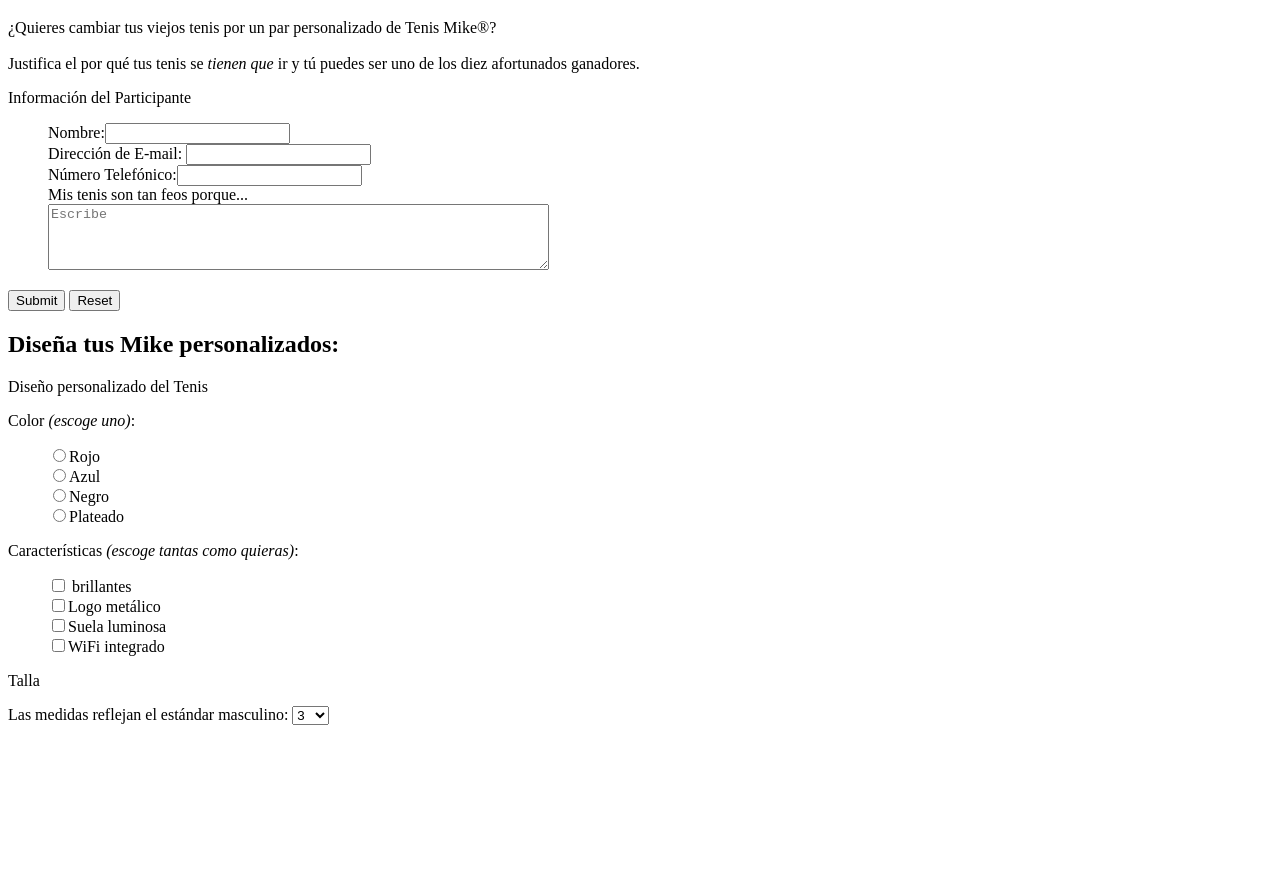
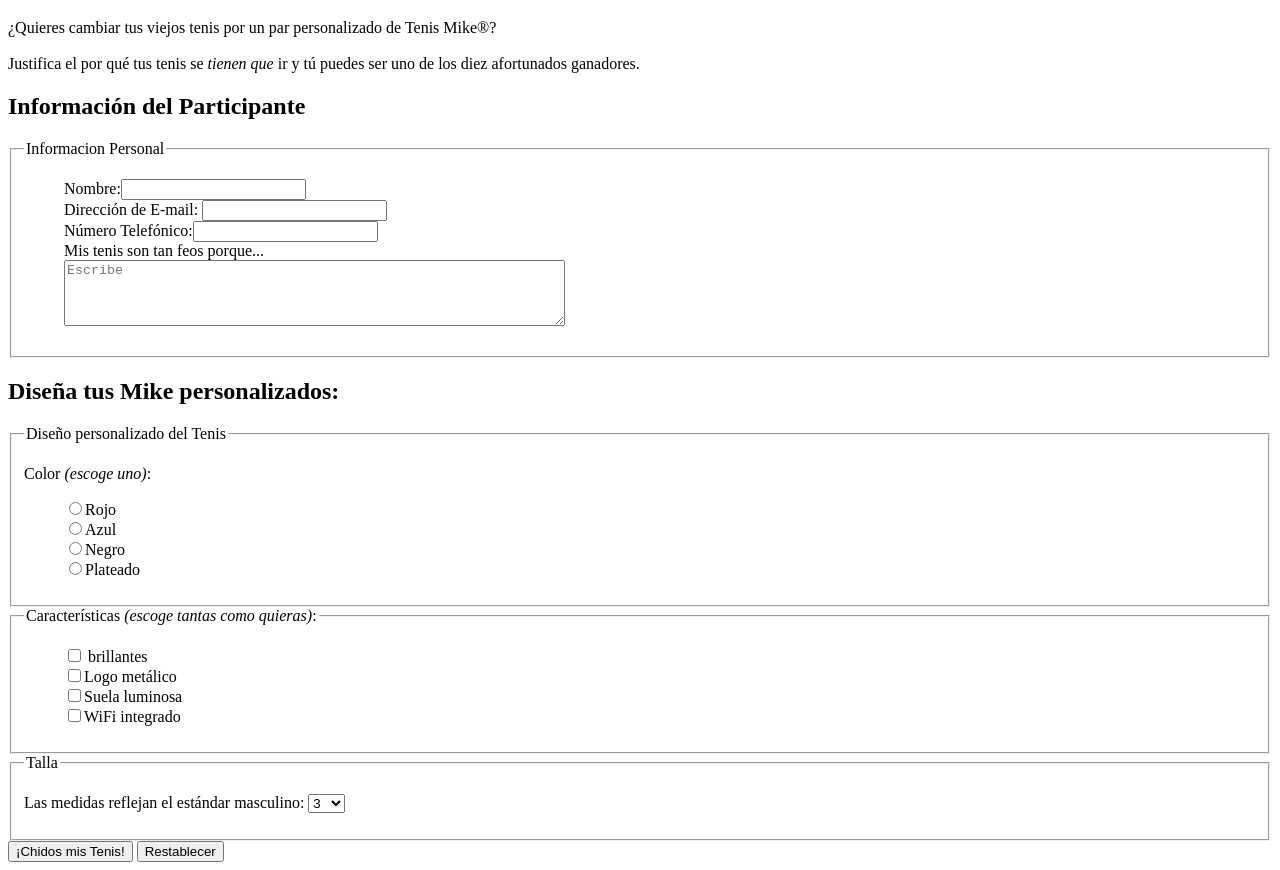
Before and after one commit to bigfedex65-design/hweb, a plain HTML site: page practicas/p09/formulario.html in a window 1280 px wide. Shown: the part 61-931 px from the top of the page. Before the commit the page ends 802 px from the top, so only its background shows below. Drawn offline with Linux system fonts and the light colour scheme.

Commit message:
se agrego los fieldest a cada catagoria

```diff
--- a/practicas/p09/formulario.html
+++ b/practicas/p09/formulario.html
@@ -16,10 +16,12 @@
 
     <p>¿Quieres cambiar tus viejos tenis por un par personalizado de Tenis Mike&#174;?<br><br>Justifica el por qué tus tenis se <em>tienen que</em> ir y tú puedes ser uno de los diez afortunados ganadores.</p>
 
-    <p>Información del Participante</p>
+    <h2>Información del Participante</h2>
 
     <form action="http://localhost/hweb/practicas/p09/concurso.php" method="post">
 
+      <fieldset>
+      <legend>Informacion Personal</legend>
     <ul>
     <li>Nombre:<input type="text" name ="name"></li>
     <li>Dirección de E-mail: <input type ="email" name="email"></li>
@@ -29,13 +31,12 @@
     placeholder="Escribe"></textarea></li>
     </ul>
 
-    <p><input type="submit">
-    <input type ="reset"></p>
-    </form>
+
+  </fieldset>
 
     <h2>Diseña tus Mike personalizados:</h2>
-
-    <p>Diseño personalizado del Tenis</p>
+  <fieldset>
+    <legend>Diseño personalizado del Tenis</legend>
 
     <p>Color <em>(escoge uno)</em>:</p>
       <ul>
@@ -44,16 +45,18 @@
       <li><input type="radio" name="color" value="black">Negro</li>
       <li><input type="radio" name="color" value="silver">Plateado</li>
       </ul>
-
-    <p>Características <em>(escoge tantas como quieras)</em>:</p>
+  </fieldset>
+<fieldset>
+    <legend>Características <em>(escoge tantas como quieras)</em>:</legend>
       <ul>
       <li><input type="checkbox" name="features[]" value="laces"> brillantes</li>
       <li><input type="checkbox" name="features[]" value="laces">Logo metálico</li>
       <li><input type="checkbox" name="features[]" value="laces">Suela luminosa</li>
       <li><input type="checkbox" name="features[]" value="laces">WiFi integrado</li>
       </ul>
-
-    <p>Talla</p>
+  </fieldset>
+<fieldset>
+    <legend>Talla</legend>
     <p>Las medidas reflejan el estándar masculino:
       <select name="size" size="1">
     <option value="3">3</option>
@@ -67,7 +70,10 @@
     <option value="11">11</option>
   </select>
     </p>
+</fieldset>
+     <input type="submit" value="¡Chidos mis Tenis!">
+     <input type="reset" value="Restablecer">
 
-
+    </form>
   </body>
 </html>
```
